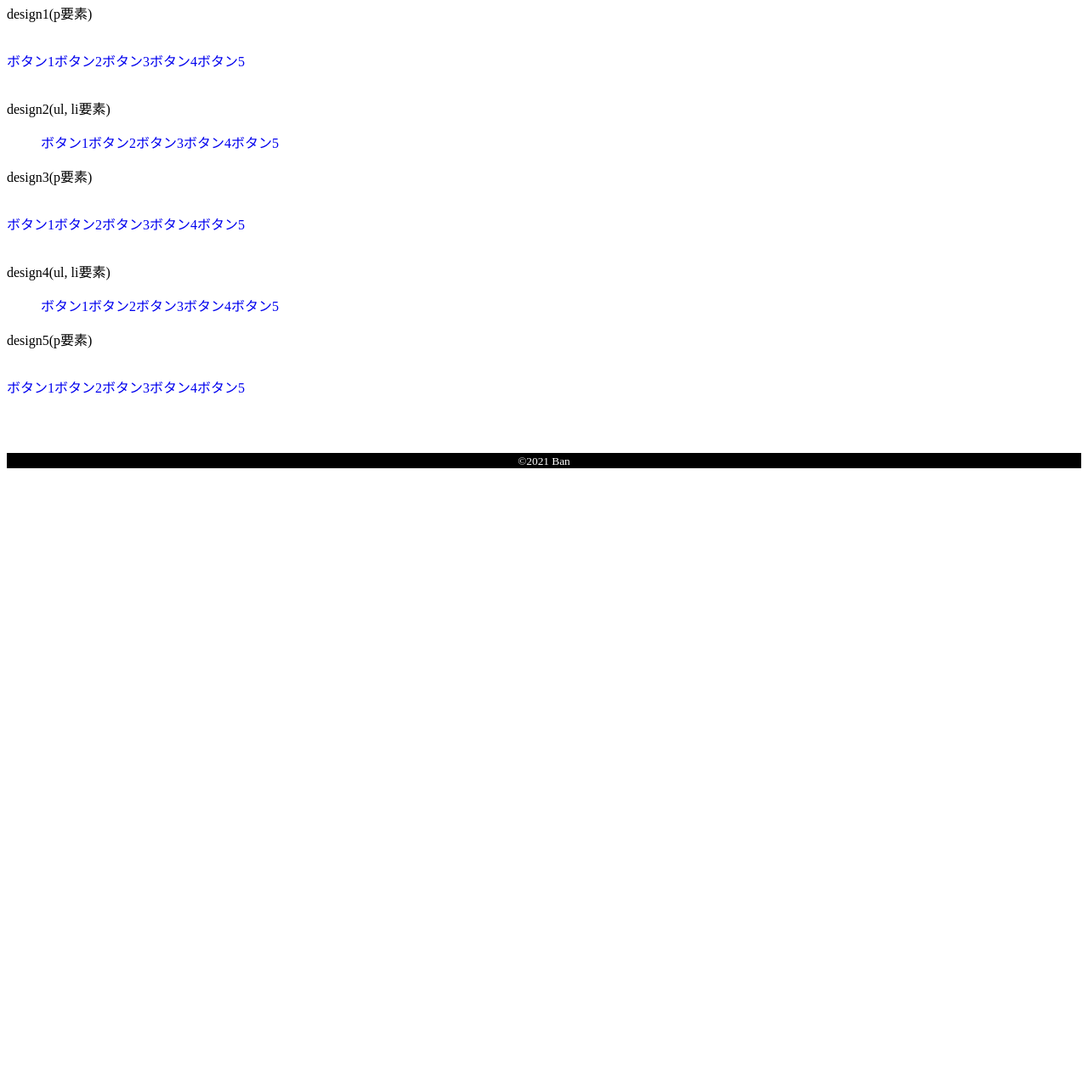
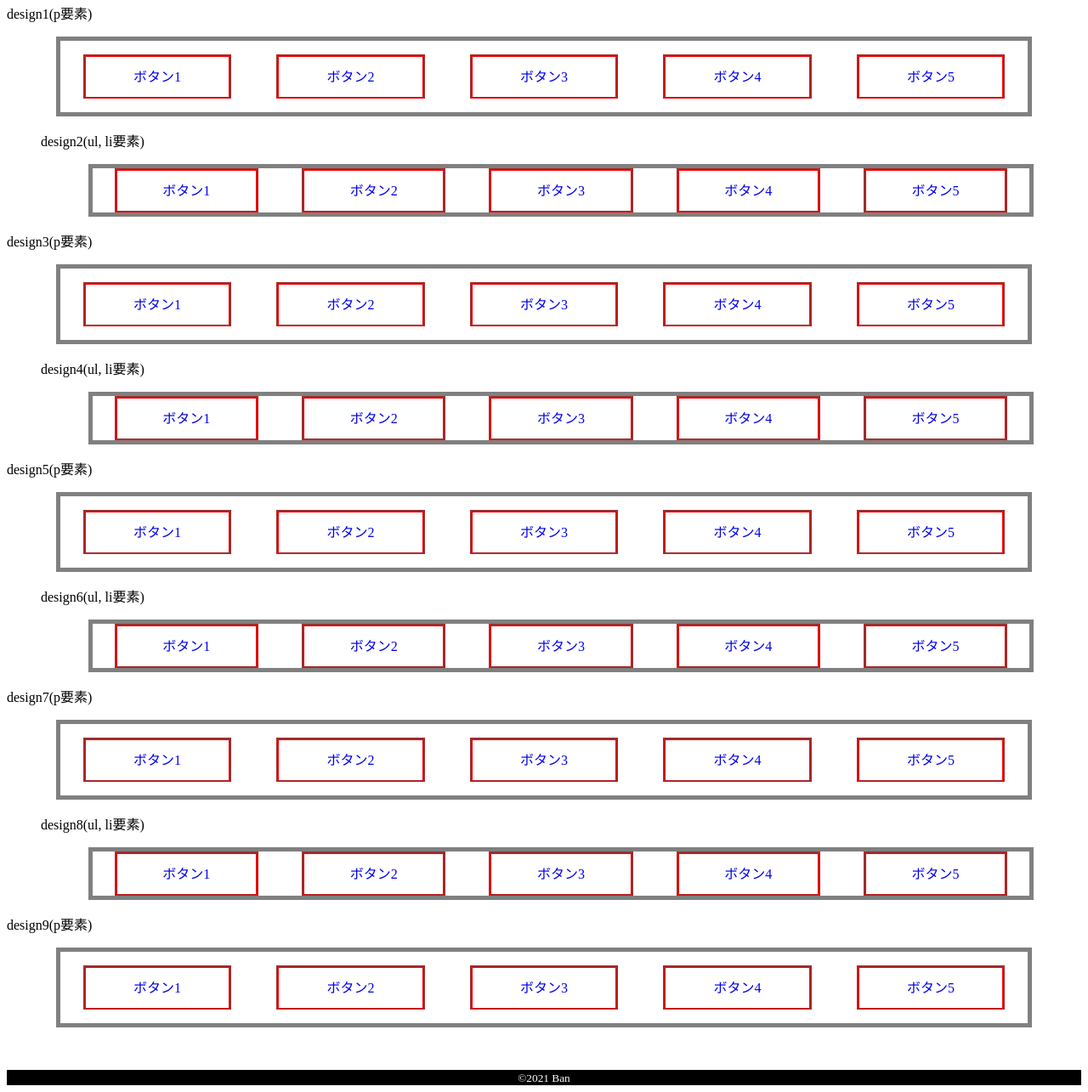
Before and after one commit to VAN1119/button, a plain HTML site: page index.html in a window 1280 px wide. Shown: the part 136-1421 px from the top of the page at 85% size. Before the commit the page ends 800 px from the top, so only its background shows below. Drawn offline with Linux system fonts and the light colour scheme.

Commit message:
change desing

```diff
--- a/index.html
+++ b/index.html
@@ -10,45 +10,94 @@
 <body>
     <header><h1>ボタンのデザイン一覧</h1></header>
     <main>
-        <p>design1(p要素)</p>
         <div id="design1">
-            <p><a href="#design1" class="d1">ボタン1</a></p>
-            <p><a href="#design1" class="d1">ボタン2</a></p>
-            <p><a href="#design1" class="d1">ボタン3</a></p>
-            <p><a href="#design1" class="d1">ボタン4</a></p>
-            <p><a href="#design1" class="d1">ボタン5</a></p>
+            <p>design1(p要素)</p>
+            <div class="btn-cover">
+                <p class="btn"><a href="#design1" class="d1">ボタン1</a></p>
+                <p class="btn"><a href="#design1" class="d1">ボタン2</a></p>
+                <p class="btn"><a href="#design1" class="d1">ボタン3</a></p>
+                <p class="btn"><a href="#design1" class="d1">ボタン4</a></p>
+                <p class="btn"><a href="#design1" class="d1">ボタン5</a></p>
+            </div>
         </div>
-        <p>design2(ul, li要素)</p>
         <ul id="design2">
-            <li><a href="#design2" class="d2">ボタン1</a></li>
-            <li><a href="#design2" class="d2">ボタン2</a></li>
-            <li><a href="#design2" class="d2">ボタン3</a></li>
-            <li><a href="#design2" class="d2">ボタン4</a></li>
-            <li><a href="#design2" class="d2">ボタン5</a></li>
+            <p>design2(ul, li要素)</p>
+            <div class="btn-cover">
+                <li class="btn"><a href="#design2" class="d2">ボタン1</a></li>
+                <li class="btn"><a href="#design2" class="d2">ボタン2</a></li>
+                <li class="btn"><a href="#design2" class="d2">ボタン3</a></li>
+                <li class="btn"><a href="#design2" class="d2">ボタン4</a></li>
+                <li class="btn"><a href="#design2" class="d2">ボタン5</a></li>
+        </div>       </ul>
+        <div id="design3">
+            <p>design3(p要素)</p>
+            <div class="btn-cover">
+                <p class="btn"><a href="#design3" class="d3">ボタン1</a></p>
+                <p class="btn"><a href="#design3" class="d3">ボタン2</a></p>
+                <p class="btn"><a href="#design3" class="d3">ボタン3</a></p>
+                <p class="btn"><a href="#design3" class="d3">ボタン4</a></p>
+                <p class="btn"><a href="#design3" class="d3">ボタン5</a></p>
+            </div>
+        </div>
+        <ul id="design4">
+            <p>design4(ul, li要素)</p>
+            <div class="btn-cover">
+                <li class="btn"><a href="#design4" class="d4">ボタン1</a></li>
+                <li class="btn"><a href="#design4" class="d4">ボタン2</a></li>
+                <li class="btn"><a href="#design4" class="d4">ボタン3</a></li>
+                <li class="btn"><a href="#design4" class="d4">ボタン4</a></li>
+                <li class="btn"><a href="#design4" class="d4">ボタン5</a></li>
+            </div>
         </ul>
-        <p>design3(p要素)</p>
-        <div id="design3">
-            <p><a href="#design3" class="d3">ボタン1</a></p>
-            <p><a href="#design3" class="d3">ボタン2</a></p>
-            <p><a href="#design3" class="d3">ボタン3</a></p>
-            <p><a href="#design3" class="d3">ボタン4</a></p>
-            <p><a href="#design3" class="d3">ボタン5</a></p>
+        <div id="design5">
+            <p>design5(p要素)</p>
+            <div class="btn-cover">
+                <p class="btn"><a href="#design5" class="d5">ボタン1</a></p>
+                <p class="btn"><a href="#design5" class="d5">ボタン2</a></p>
+                <p class="btn"><a href="#design5" class="d5">ボタン3</a></p>
+                <p class="btn"><a href="#design5" class="d5">ボタン4</a></p>
+                <p class="btn"><a href="#design5" class="d5">ボタン5</a></p>
+            </div>
         </div>
-        <p>design4(ul, li要素)</p>
-        <ul id="design4">
-            <li><a href="#design4" class="d4">ボタン1</a></li>
-            <li><a href="#design4" class="d4">ボタン2</a></li>
-            <li><a href="#design4" class="d4">ボタン3</a></li>
-            <li><a href="#design4" class="d4">ボタン4</a></li>
-            <li><a href="#design4" class="d4">ボタン5</a></li>
+        <ul id="design6">
+            <p>design6(ul, li要素)</p>
+            <div class="btn-cover">
+                <li class="btn"><a href="#design6" class="d6">ボタン1</a></li>
+                <li class="btn"><a href="#design6" class="d6">ボタン2</a></li>
+                <li class="btn"><a href="#design6" class="d6">ボタン3</a></li>
+                <li class="btn"><a href="#design6" class="d6">ボタン4</a></li>
+                <li class="btn"><a href="#design6" class="d6">ボタン5</a></li>
+            </div>
         </ul>
-        <p>design5(p要素)</p>
-        <div id="design5">
-            <p><a href="#design5" class="d5">ボタン1</a></p>
-            <p><a href="#design5" class="d5">ボタン2</a></p>
-            <p><a href="#design5" class="d5">ボタン3</a></p>
-            <p><a href="#design5" class="d5">ボタン4</a></p>
-            <p><a href="#design5" class="d5">ボタン5</a></p>
+        <div id="design7">
+            <p>design7(p要素)</p>
+            <div class="btn-cover">
+                <p class="btn"><a href="#design7" class="d7">ボタン1</a></p>
+                <p class="btn"><a href="#design7" class="d7">ボタン2</a></p>
+                <p class="btn"><a href="#design7" class="d7">ボタン3</a></p>
+                <p class="btn"><a href="#design7" class="d7">ボタン4</a></p>
+                <p class="btn"><a href="#design7" class="d7">ボタン5</a></p>
+            </div>
+        </div>
+        <ul id="design8">
+            <p>design8(ul, li要素)</p>
+            <div class="btn-cover">
+                <li class="btn"><a href="#design8" class="d8">ボタン1</a></li>
+                <li class="btn"><a href="#design8" class="d8">ボタン2</a></li>
+                <li class="btn"><a href="#design8" class="d8">ボタン3</a></li>
+                <li class="btn"><a href="#design8" class="d8">ボタン4</a></li>
+                <li class="btn"><a href="#design8" class="d8">ボタン5</a></li>
+            </div>
+        </ul>
+        <div id="design9">
+            <p>design9(p要素)</p>
+            <div class="btn-cover">
+                <p class="btn"><a href="#design9" class="d9">ボタン1</a></p>
+                <p class="btn"><a href="#design9" class="d9">ボタン2</a></p>
+                <p class="btn"><a href="#design9" class="d9">ボタン3</a></p>
+                <p class="btn"><a href="#design9" class="d9">ボタン4</a></p>
+                <p class="btn"><a href="#design9" class="d9">ボタン5</a></p>
+            </div>
         </div>
     </main>
     <footer><small>&copy;2021 Ban</small></footer>
--- a/style.css
+++ b/style.css
@@ -7,16 +7,30 @@ h1 {
     color: white;
 }
 
-#design1, #design2, #design3, #design4, #design5 {
+.btn-cover {
     display: flex;
+    width: 90%;
+    margin: 15px auto;
+    justify-content: space-around;
+    border: 5px solid gray;
 }
 
 ul {
     list-style-type: none;
 }
 
-.d1, .d2, .d3, .d4, .d5{
+p.btn, li.btn{
+    width: 15%;
+    height: 3em;
+    text-align: center;
+    border: 2px solid brown;
+}
+
+.d1, .d2, .d3, .d4, .d5, .d6, .d7, .d8, .d9{
+    display: block;
+    line-height: 3em; /* 高さを中央揃え */
     text-decoration: none;
+    border: 1px solid red;
 }
 
 footer {
```
